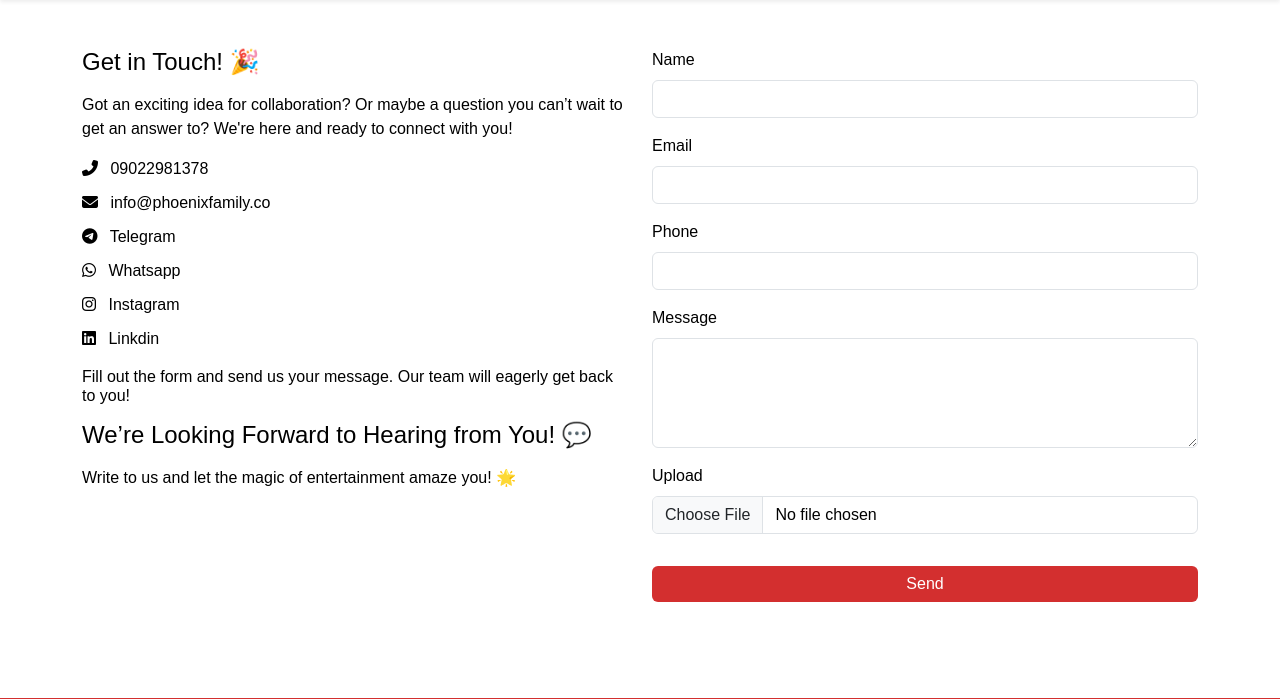
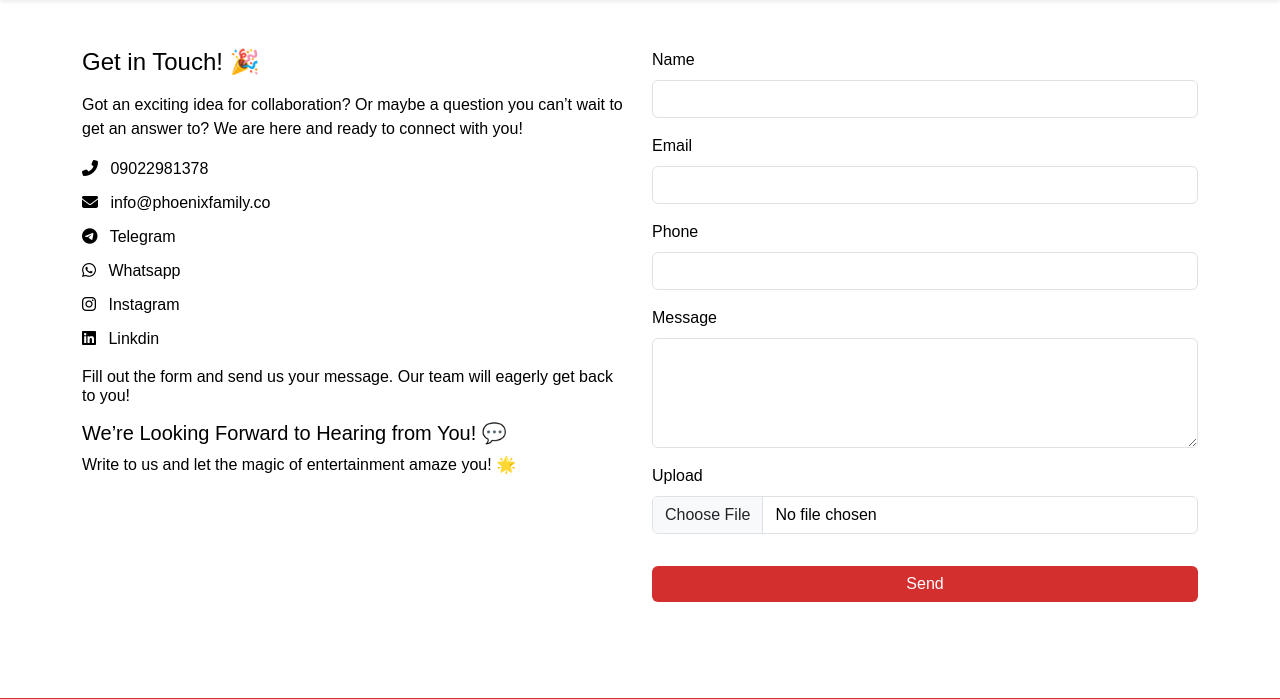
Before and after one commit to phoenixfamily-co/PhoenixFamily, a Django app: page /en/contact/ in a window 1280 px wide. Shown: the part 92-791 px from the top of the page. Run offline with Django 4.2, Linux system fonts and the light colour scheme; some libraries are stand-ins or nearby versions.

Commit message:
urls added

```diff
--- a/templates/contact.html
+++ b/templates/contact.html
@@ -372,8 +372,7 @@ footer .copyright {
         <div class="col-md-6 contact-info mb-4">
             <h4 class="mb-3">{% trans 'Get in Touch! 🎉' %}</h4>
             <p class="mb-3">
-                Got an exciting idea for collaboration? Or maybe a question you can’t wait to get an answer to?
-                We're here and ready to connect with you!
+                {% trans ' Got an exciting idea for collaboration? Or maybe a question you can’t wait to get an answer to? We are here and ready to connect with you!' %}
             </p>
             <p><i class="fas fa-phone-alt me-2"></i> 09022981378</p>
             <p><i class="fas fa-envelope me-2"></i> info@phoenixfamily.co</p>
@@ -382,10 +381,10 @@ footer .copyright {
             <p><i class="fab fa-instagram me-2"></i> <a href="//instagram.com/phoenixfamily.co?igsh=ZzRpb2owOHdnMWd5">{% trans 'Instagram' %}</a></p>
             <p><i class="fab fa-linkedin me-2"></i> <a href="//linkedin.com/company/phoenixfamily">{% trans 'Linkdin' %}</a></p>
 
-            <h6 class="mt-3">Fill out the form and send us your message. Our team will eagerly get back to you!</h6>
+            <h6 class="mt-3">{% trans 'Fill out the form and send us your message. Our team will eagerly get back to you!' %}</h6>
 
-            <h4 class="mt-3">{% trans 'We’re Looking Forward to Hearing from You! 💬' %}</h4>
-            <p class="mt-3">
+            <h5 class="mt-3">{% trans 'We’re Looking Forward to Hearing from You! 💬' %}</h5>
+            <p class="mt-1">
                 {% trans 'Write to us and let the magic of entertainment amaze you! 🌟' %}
             </p>
         </div>
```
